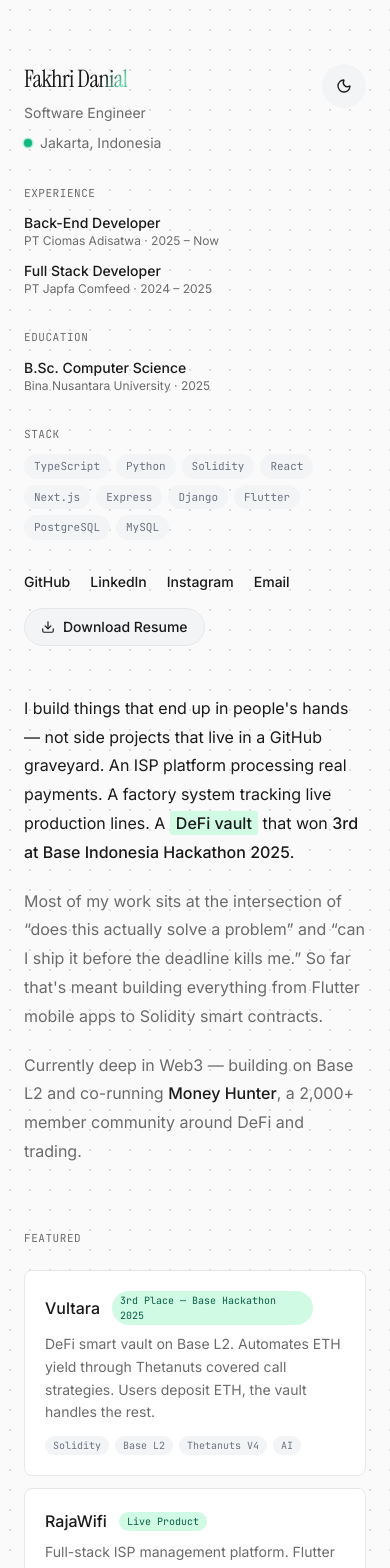
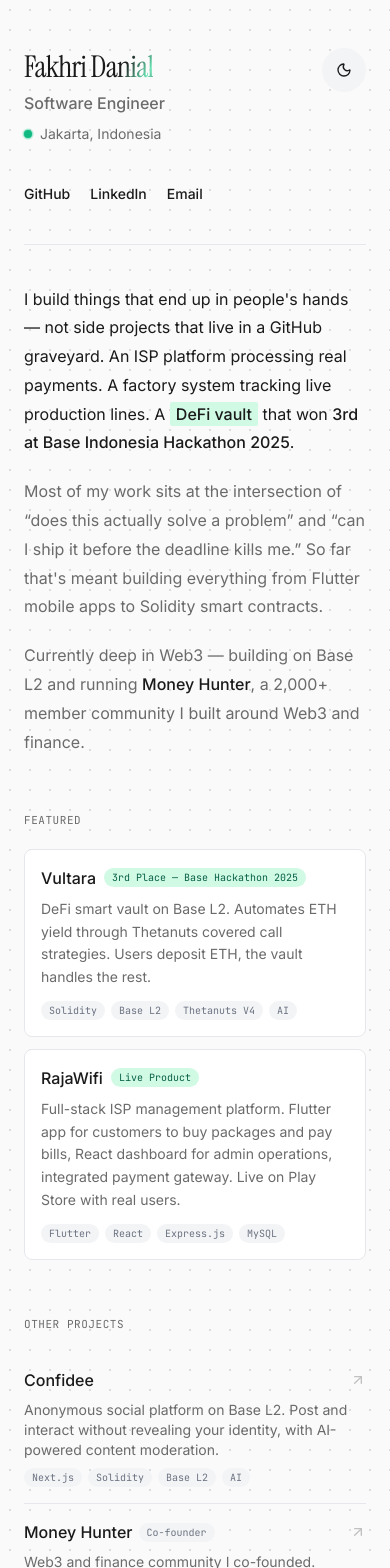
Before and after one commit to fdaniall/personal-website, a Next.js app: page / in a window 390 px wide. Shown: the top 1568 px of the page. Built offline with nearby package versions, Linux system fonts and the light colour scheme.

Commit message:
refactor: modularize sidebar components and improve responsive layout for mobile devices

```diff
--- a/src/app/page.tsx
+++ b/src/app/page.tsx
@@ -31,14 +31,14 @@
     href={href}
     target="_blank"
     rel="noopener noreferrer"
-    className="featured-project group block p-5 rounded-lg transition-all"
+    className="featured-project group block p-4 md:p-5 rounded-lg transition-all"
     style={{
       backgroundColor: "var(--card-bg)",
       border: "1px solid var(--border)",
     }}
   >
-    <div className="flex items-start justify-between gap-4 mb-2">
-      <div className="flex items-center gap-3">
+    <div className="flex items-start justify-between gap-3 mb-2">
+      <div className="flex flex-wrap items-center gap-2 md:gap-3">
         <span
           className="text-base font-medium"
           style={{ color: "var(--text)" }}
@@ -47,7 +47,7 @@
         </span>
         {badge && (
           <span
-            className="font-mono text-[10px] px-2 py-0.5 rounded-full"
+            className="font-mono text-[10px] px-2 py-0.5 rounded-full whitespace-nowrap"
             style={{
               backgroundColor: "var(--badge-bg)",
               color: "var(--badge-text)",
@@ -105,7 +105,7 @@
         style={{ borderBottom: "1px solid var(--border)" }}
       >
         <div className="flex items-center justify-between gap-4">
-          <div className="flex items-center gap-2.5">
+          <div className="flex flex-wrap items-center gap-1.5 md:gap-2.5">
             <span style={{ color: "var(--text-muted)" }}>{title}</span>
             {role && (
               <span
@@ -120,7 +120,7 @@
             )}
           </div>
           <span
-            className="font-mono text-[10px] uppercase tracking-wider"
+            className="font-mono text-[10px] uppercase tracking-wider flex-shrink-0"
             style={{ color: "var(--text-subtle)" }}
           >
             private
@@ -159,7 +159,7 @@
       style={{ borderBottomColor: "var(--border)" }}
     >
       <div className="flex items-center justify-between gap-4">
-        <div className="flex items-center gap-2.5">
+        <div className="flex flex-wrap items-center gap-1.5 md:gap-2.5">
           <span className="font-medium" style={{ color: "var(--text)" }}>
             {title}
           </span>
@@ -223,46 +223,18 @@
   </span>
 );
 
-export default function Home() {
-  return (
-    <main className="min-h-screen max-w-5xl mx-auto px-6 py-16 md:py-24">
-      <div className="flex flex-col md:flex-row gap-12 md:gap-16">
-        {/* ── Left: Sidebar ── */}
-        <aside className="md:w-64 md:flex-shrink-0 animate-fade-up">
-          <div className="md:sticky md:top-24 space-y-8">
-            {/* Identity + Theme Toggle */}
-            <div className="flex items-start justify-between">
-              <div>
-                <h1 className="text-2xl md:text-3xl font-serif tracking-tight leading-tight mb-2">
-                  <EasterEgg>Fakhri Danial</EasterEgg>
-                </h1>
-                <p
-                  className="text-sm leading-relaxed"
-                  style={{ color: "var(--text-muted)" }}
-                >
-                  Software Engineer
-                </p>
-                <div className="flex items-center gap-2 mt-2">
-                  <StatusDot />
-                  <span
-                    className="text-sm"
-                    style={{ color: "var(--text-muted)" }}
-                  >
-                    Jakarta, Indonesia
-                  </span>
-                </div>
-              </div>
-              <ThemeToggle />
-            </div>
-
-            {/* Experience */}
-            <div>
+const SectionLabel = ({ children }: { children: React.ReactNode }) => (
   <h2
     className="font-mono text-[11px] uppercase tracking-wider mb-3"
     style={{ color: "var(--text-muted)" }}
   >
-                Experience
+    {children}
   </h2>
+);
+
+const ExperienceBlock = () => (
+  <div>
+    <SectionLabel>Experience</SectionLabel>
     <div className="space-y-3">
       <div>
         <p
@@ -294,15 +266,11 @@
       </div>
     </div>
   </div>
+);
 
-            {/* Education */}
+const EducationBlock = () => (
   <div>
-              <h2
-                className="font-mono text-[11px] uppercase tracking-wider mb-3"
-                style={{ color: "var(--text-muted)" }}
-              >
-                Education
-              </h2>
+    <SectionLabel>Education</SectionLabel>
     <p
       className="text-sm font-medium"
       style={{ color: "var(--text)" }}
@@ -316,17 +284,9 @@
       Bina Nusantara University &middot; 2025
     </p>
   </div>
+);
 
-            {/* Stack */}
-            <div>
-              <h2
-                className="font-mono text-[11px] uppercase tracking-wider mb-3"
-                style={{ color: "var(--text-muted)" }}
-              >
-                Stack
-              </h2>
-              <div className="flex flex-wrap gap-1.5">
-                {[
+const stackItems = [
   "TypeScript",
   "Python",
   "Solidity",
@@ -337,7 +297,13 @@
   "Flutter",
   "PostgreSQL",
   "MySQL",
-                ].map((t) => (
+];
+
+const StackBlock = () => (
+  <div>
+    <SectionLabel>Stack</SectionLabel>
+    <div className="flex flex-wrap gap-1.5">
+      {stackItems.map((t) => (
         <span
           key={t}
           className="font-mono text-[11px] px-2.5 py-1 rounded-full"
@@ -351,26 +317,70 @@
       ))}
     </div>
   </div>
+);
+
+export default function Home() {
+  return (
+    <main className="min-h-screen max-w-5xl mx-auto px-6 py-12 md:py-24">
+      <div className="flex flex-col md:flex-row gap-10 md:gap-16">
+        {/* ── Left: Sidebar ── */}
+        <aside className="md:w-64 md:flex-shrink-0 animate-fade-up">
+          <div className="md:sticky md:top-24 space-y-8">
+            {/* Identity + Theme Toggle */}
+            <div className="flex items-start justify-between">
+              <div>
+                <h1 className="text-3xl md:text-3xl font-serif tracking-tight leading-tight mb-1">
+                  <EasterEgg>Fakhri Danial</EasterEgg>
+                </h1>
+                <p
+                  className="text-base md:text-sm font-medium leading-relaxed"
+                  style={{ color: "var(--text-muted)" }}
+                >
+                  Software Engineer
+                </p>
+                <div className="flex items-center gap-2 mt-2">
+                  <StatusDot />
+                  <span
+                    className="text-sm"
+                    style={{ color: "var(--text-muted)" }}
+                  >
+                    Jakarta, Indonesia
+                  </span>
+                </div>
+              </div>
+              <ThemeToggle />
+            </div>
+
+            {/* Mobile: social links right after identity */}
+            <div
+              className="md:hidden pt-2 pb-2"
+            >
+              <nav aria-label="Social links" className="flex flex-wrap gap-x-5 gap-y-2">
+                <SocialLink label="GitHub" href="https://github.com/fdaniall" />
+                <SocialLink label="LinkedIn" href="https://linkedin.com/in/fdaniall" />
+                <SocialLink label="Email" href="mailto:fakhridanial29@gmail.com" />
+              </nav>
+            </div>
+
+            {/* Mobile: divider between identity and content */}
+            <div
+              className="md:hidden h-px"
+              style={{ backgroundColor: "var(--border)" }}
+            />
+
+            {/* Desktop: full sidebar */}
+            <div className="hidden md:flex md:flex-col md:gap-8">
+              <ExperienceBlock />
+              <EducationBlock />
+              <StackBlock />
 
               {/* Links + Resume */}
               <div className="space-y-4">
                 <nav aria-label="Social links" className="flex flex-wrap gap-x-5 gap-y-2">
-                <SocialLink
-                  label="GitHub"
-                  href="https://github.com/fdaniall"
-                />
-                <SocialLink
-                  label="LinkedIn"
-                  href="https://linkedin.com/in/fdaniall"
-                />
-                <SocialLink
-                  label="Instagram"
-                  href="https://instagram.com/fdaniall"
-                />
-                <SocialLink
-                  label="Email"
-                  href="mailto:fakhridanial29@gmail.com"
-                />
+                  <SocialLink label="GitHub" href="https://github.com/fdaniall" />
+                  <SocialLink label="LinkedIn" href="https://linkedin.com/in/fdaniall" />
+                  <SocialLink label="Instagram" href="https://instagram.com/fdaniall" />
+                  <SocialLink label="Email" href="mailto:fakhridanial29@gmail.com" />
                 </nav>
                 <a
                   href="/curriculum-vitae.pdf"
@@ -387,13 +397,14 @@
                 </a>
               </div>
             </div>
+          </div>
         </aside>
 
         {/* ── Right: Content ── */}
         <div className="flex-1 min-w-0">
           {/* About */}
           <section
-            className="mb-16 leading-[1.8] animate-fade-up delay-1"
+            className="mb-14 md:mb-16 leading-[1.8] animate-fade-up delay-1"
             style={{ color: "var(--text)" }}
           >
             <p className="mb-5">
@@ -418,18 +429,18 @@
 
             <p style={{ color: "var(--text-muted)" }}>
               Currently deep in Web3 &mdash; building on Base L2 and
-              co-running{" "}
+              running{" "}
               <strong className="font-medium" style={{ color: "var(--text)" }}>
                 Money Hunter
               </strong>
-              , a 2,000+ member community around DeFi and trading.
+              , a 2,000+ member community I built around Web3 and finance.
             </p>
           </section>
 
           {/* Featured Projects */}
-          <section className="mb-16 animate-fade-up delay-2">
+          <section className="mb-14 md:mb-16 animate-fade-up delay-2">
             <h2
-              className="font-mono text-[11px] uppercase tracking-wider mb-6"
+              className="font-mono text-[11px] uppercase tracking-wider mb-5 md:mb-6"
               style={{ color: "var(--text-muted)" }}
             >
               Featured
@@ -453,9 +464,9 @@
           </section>
 
           {/* Other Projects */}
-          <section className="mb-16 animate-fade-up delay-3">
+          <section className="mb-14 md:mb-16 animate-fade-up delay-3">
             <h2
-              className="font-mono text-[11px] uppercase tracking-wider mb-6"
+              className="font-mono text-[11px] uppercase tracking-wider mb-5 md:mb-6"
               style={{ color: "var(--text-muted)" }}
             >
               Other Projects
@@ -494,9 +505,37 @@
             </div>
           </section>
 
+          {/* Mobile: Background details after projects */}
+          <section className="mb-14 md:hidden animate-fade-up delay-3">
+            <div
+              className="p-5 rounded-lg space-y-6"
+              style={{
+                backgroundColor: "var(--card-bg)",
+                border: "1px solid var(--border)",
+              }}
+            >
+              <ExperienceBlock />
+              <EducationBlock />
+              <StackBlock />
+              <a
+                href="/curriculum-vitae.pdf"
+                download
+                className="inline-flex items-center gap-2 text-sm font-medium px-4 py-2 rounded-full transition-colors hover:opacity-80"
+                style={{
+                  backgroundColor: "var(--tag-bg)",
+                  color: "var(--text)",
+                  border: "1px solid var(--border)",
+                }}
+              >
+                <Download size={14} />
+                Download Resume
+              </a>
+            </div>
+          </section>
+
           {/* CTA */}
           <section
-            className="mb-16 animate-fade-up delay-4 p-6 md:p-8 rounded-lg"
+            className="mb-14 md:mb-16 animate-fade-up delay-4 p-5 md:p-8 rounded-lg"
             style={{
               backgroundColor: "var(--card-bg)",
               border: "1px solid var(--border)",
@@ -528,7 +567,7 @@
 
           {/* Footer */}
           <footer
-            className="pt-10 animate-fade-up delay-4"
+            className="pt-8 md:pt-10 animate-fade-up delay-4"
             style={{ borderTop: "1px solid var(--border)" }}
           >
             <p
```
Lines whose indentation alone changed are shown as unchanged.
